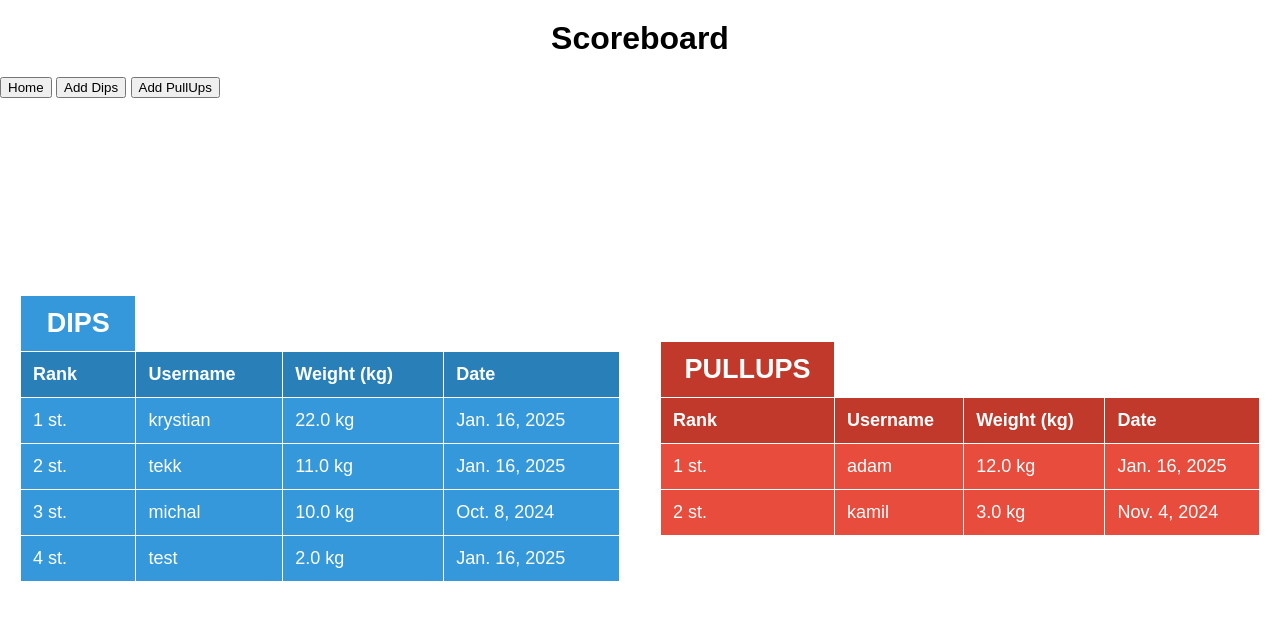
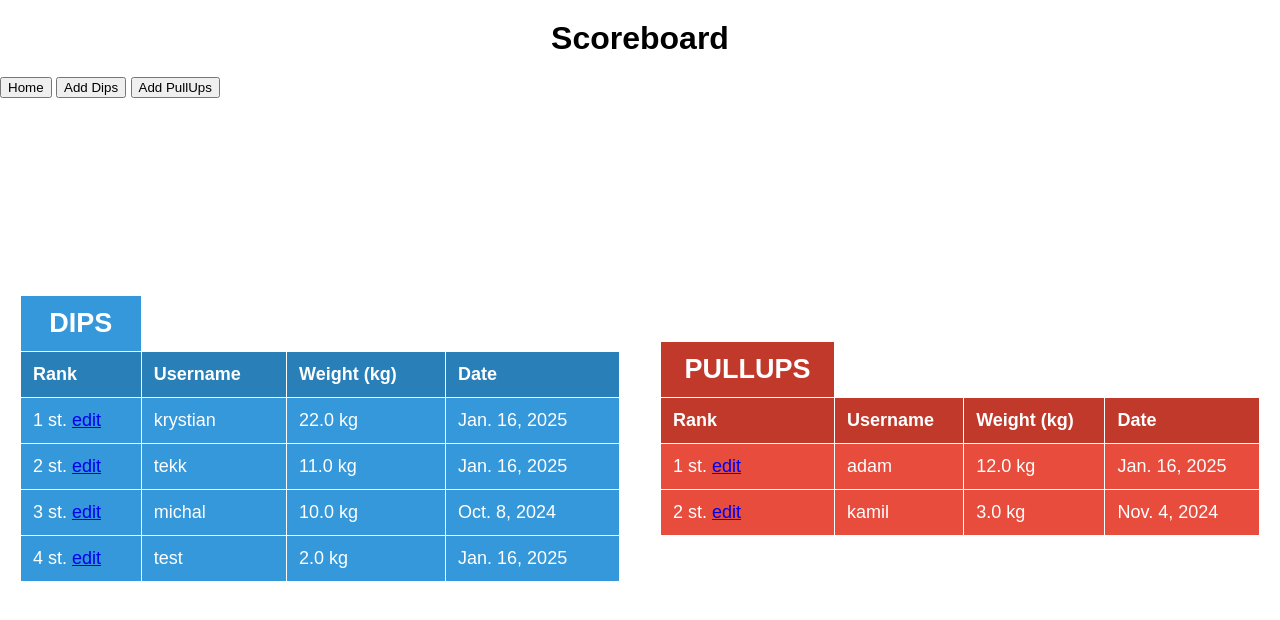
Before and after one commit to KryhaX/gravity-warriors, a Django app: page /scoreboard/ in a window 1280 px wide. Shown: the top 620 px of the page. Run offline with Django 5.2, Linux system fonts and the light colour scheme; data comes from the database, SQL or seed files in the repository.

Commit message:
Modify scoreboard template for additional data display

```diff
--- a/templates/scoreboard.html
+++ b/templates/scoreboard.html
@@ -33,11 +33,12 @@
                 <tbody>
                 {% for rank, d in ranked_dips %}
                     <tr>
-                        <td>{{ rank }} st.</td>
+                        <td>{{ rank }} st. <a href="{% url 'edit_Dips' d.id %}">edit</a></td>
                         <td>{{ d.username }} </td>
                         <td>{{ d.weight }} kg</td>
                         <td>{{ d.date }}</td>
                     </tr>
+
                 {% endfor %}
                 </tbody>
             </table>
@@ -57,7 +58,7 @@
                 <tbody>
                 {% for rank, p in ranked_pull_ups %}
                     <tr>
-                        <td>{{ rank }} st.</td>
+                        <td>{{ rank }} st. <a href="{% url 'edit_Pull_ups' p.id %}">edit</a></td>
                         <td>{{ p.username }} </td>
                         <td>{{ p.weight }} kg</td>
                         <td>{{ p.date }} </td>
```
